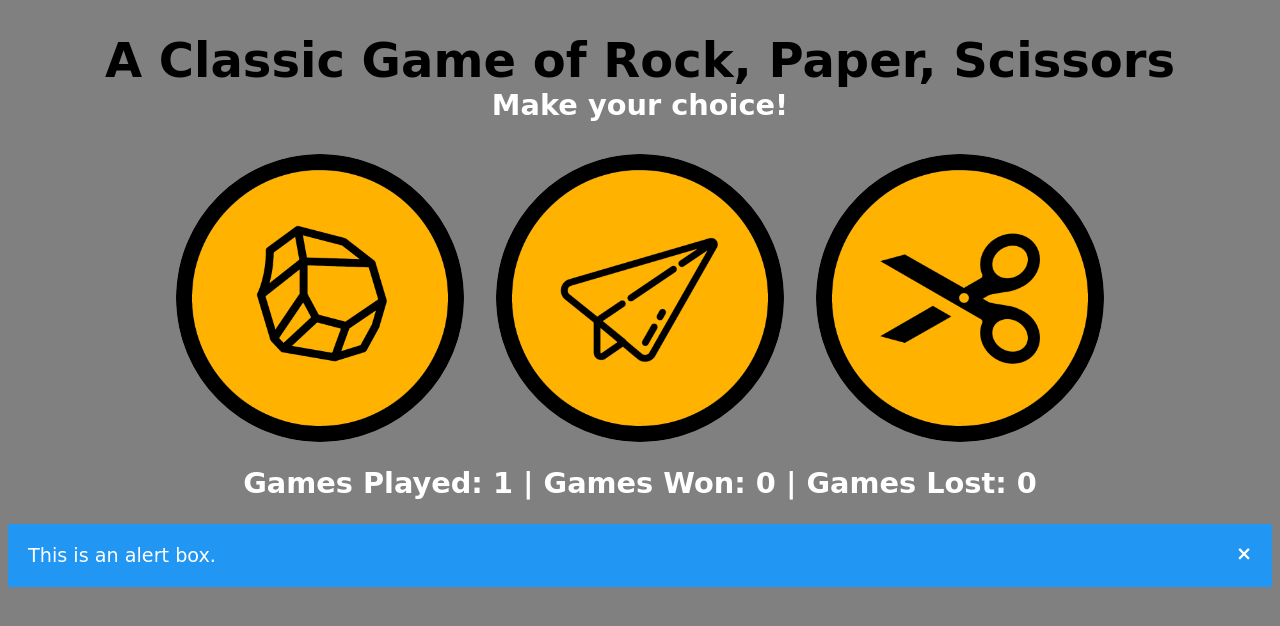
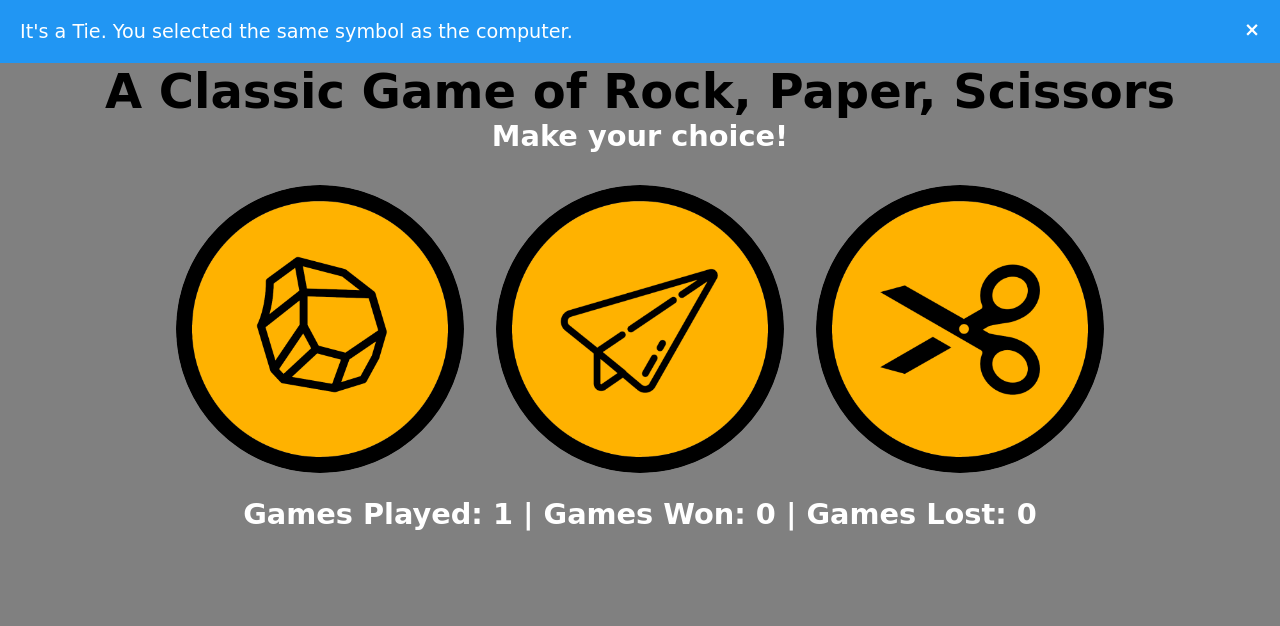
Before and after one commit to IIrabauckeII/Rock-Paper-Scissors, a plain HTML site: page index.html in a window 1280 px wide. Both pictures are taken after a click on the picture 320 px from the left and 298 px from the top of the page. Drawn offline with Linux system fonts and the light colour scheme; a web font is replaced by a local one.

Commit message:
changed alert messge, not 100% stable

```diff
--- a/index.html
+++ b/index.html
@@ -2,12 +2,15 @@
 <html lang="en" dir="ltr">
   <head>
     <meta charset="utf-8">
-    <title></title>
+    <title>Rock, Paper, Scissors</title>
     <link rel="stylesheet" href="styles.css">
     <link href="https://fonts.googleapis.com/css2?family=Baloo+Paaji+2&display=swap" rel="stylesheet">
   </head>
   <body>
     <main>
+    <div class="alertHidden" id="alert"><span class="closebtn" onclick="this.parentElement.style.display='none';">&times;</span>
+
+    </div>
     <div class="titleDiv">
       <h1 id="title">A Classic Game of Rock, Paper, Scissors</h1>
       <h2 id="subtitle"></h2>
@@ -18,10 +21,6 @@
       <img id="Scissors" src="./scissors.png" alt="Scissors">
     </div>
     <h2 id="stats"></h2>
-    <div class="alert">
-      <span class="closebtn" onclick="this.parentElement.style.display='none';">&times;</span>
-      This is an alert box.
-    </div>
     </main>
   </body>
 </html>
--- a/main.js
+++ b/main.js
@@ -4,32 +4,49 @@ let gamesPlayed = 0;
 let computerWins = 0;
 let playerWins = 0;
 
+const alertBox = document.querySelector('#alert');
+
+function showAlertBox() {
+  alertBox.classList.add("alertShown");
+  alertBox.style['background-color'] = "#2196F3";
+  alertBox.innerHTML = `<span class="closebtn" onclick="this.parentElement.style.display='none';">&times;</span>
+  Computer is playing...`
+}
+
 function playRound(playerSelection) {
   gamesPlayed++;
   let computerSelection = rockPaperScissors[Math.floor(Math.random() * 3)];
   // tie
   if (playerSelection == computerSelection) {
-      alert(`Computer selected ${computerSelection}.
-
-
-It's a Tie. You selected the same symbol as the computer.`)
+    showAlertBox();
+    setTimeout(function () {
+      alertBox.innerHTML = `<span class="closebtn" onclick="this.parentElement.style.display='none';">&times;</span>
+      It's a Tie. You selected the same symbol as the computer.`
+    }, 1300);
+    ;
       }
   // Computer wins
   if (playerSelection == "Rock" && computerSelection == "Paper" || playerSelection == "Paper" && computerSelection == "Scissors" || playerSelection == "Scissors" && computerSelection == "Rock") {
+      showAlertBox();
+      setTimeout(function () {
+        alertBox.innerHTML = `<span class="closebtn" onclick="this.parentElement.style.display='none';">&times;</span>
+        You Lose! ${computerSelection} beats ${playerSelection}.`;
+        alertBox.style['background-color'] = "red";
+      }, 1300);
+
       computerWins++;
-      alert(`Computer selected ${computerSelection}.
-
-
-You Lose! ${computerSelection} beats ${playerSelection}.`)
     }
   // Player wins
   if (playerSelection == "Rock" && computerSelection == "Scissors" || playerSelection == "Paper" && computerSelection == "Rock" || playerSelection == "Scissors" && computerSelection == "Paper") {
+    showAlertBox();
+    setTimeout(function () {
+      alertBox.innerHTML = `<span class="closebtn" onclick="this.parentElement.style.display='none';">&times;</span>
+      You Win! ${playerSelection} beats ${computerSelection}.`;
+      alertBox.style['background-color'] = "green";
+    }, 1300);
     playerWins++;
-    alert(`Computer selected ${computerSelection}.
+    }
 
-
-You Win! ${playerSelection} beats ${computerSelection}.`)
-    }
   document.getElementById('stats').innerHTML = `Games Played: ${gamesPlayed}  |  Games Won: ${playerWins}  |  Games Lost: ${computerWins}`;
 
 }
@@ -51,7 +68,4 @@ const randomSubtitle = () => {
 
 document.getElementById('subtitle').innerHTML = randomSubtitle();
 
-//counter
-
-
-// ToDo: delay ergebnis
+// ToDo: await async, close button background color, reset background color; fix close button/ delete close button?
--- a/styles.css
+++ b/styles.css
@@ -4,9 +4,53 @@
   color: white;
 }
 
+body {
+  height: 100vh;
+  margin: 0;
+}
+
+/* The alert message box */
+#alert {
+  padding: 20px;
+  background-color: #2196F3;
+  color: white;
+  margin-bottom: 0rem;
+  font-size: 1.2rem;
+  transition: visibility 2s ease-in-out, background-color 0.2s ease-in-out;
+}
+
+/* The close button */
+.closebtn {
+  margin-left: 15px;
+  color: white;
+  font-weight: bold;
+  float: right;
+  font-size: 1.2rem;
+  line-height: 20px;
+  cursor: pointer;
+  transition: 0.3s;
+  background-color: #2196F3;
+}
+
+/* When moving the mouse over the close button */
+.closebtn:hover {
+  color: black;
+}
+
+.alertHidden {
+  visibility: hidden;
+  opacity: 0;
+}
+
+.alertShown {
+  visibility: visible;
+  opacity: 1;
+}
+
 h1 {
   text-align: center;
   font-size: 3rem;
+  margin-top: 0rem;
   margin-bottom: 0;
   color: black;
 }
@@ -41,31 +85,3 @@ h2 {
   transform: scale(1.05);
   cursor: pointer;
 }
-
-
-/* The alert message box */
-.alert {
-  padding: 20px;
-  background-color: #2196F3;
-  color: white;
-  margin-bottom: 15px;
-  font-size: 1.2rem;
-}
-
-/* The close button */
-.closebtn {
-  margin-left: 15px;
-  color: white;
-  font-weight: bold;
-  float: right;
-  font-size: 1.2rem;
-  line-height: 20px;
-  cursor: pointer;
-  transition: 0.3s;
-  background-color: #2196F3;
-}
-
-/* When moving the mouse over the close button */
-.closebtn:hover {
-  color: black;
-}
```
